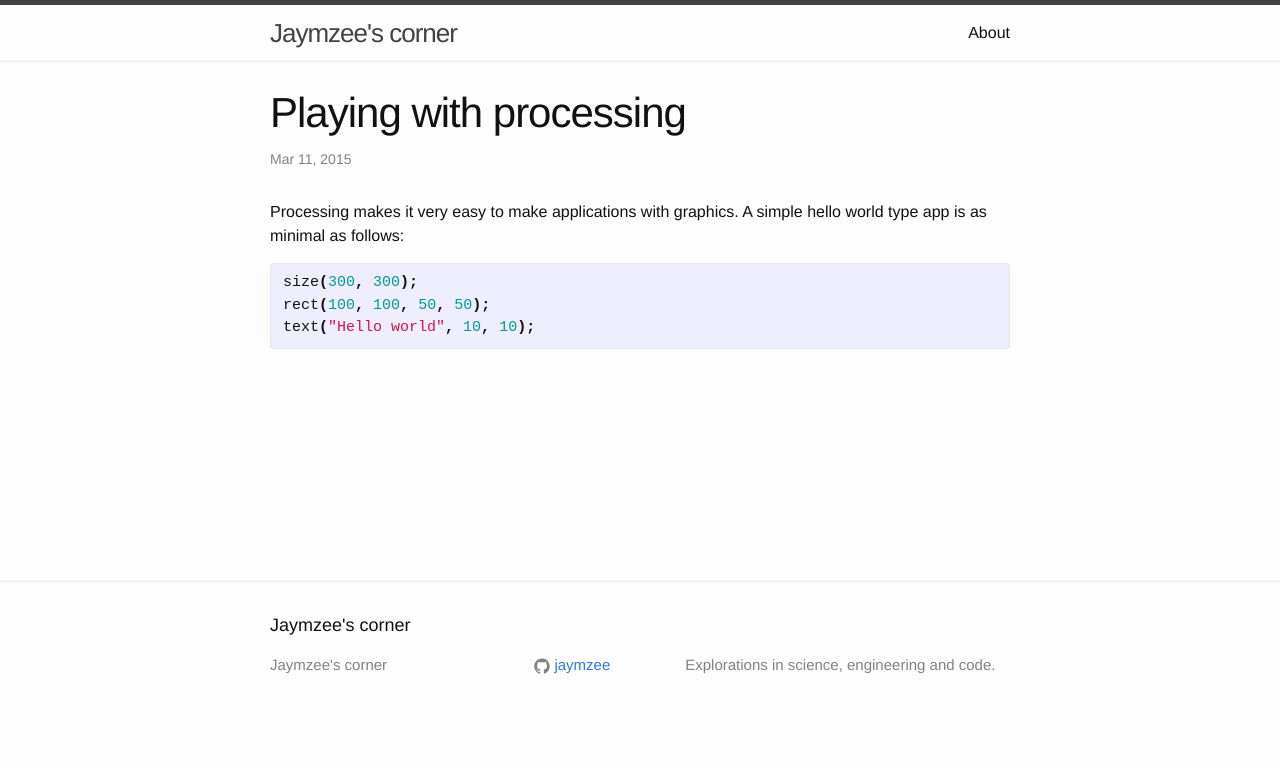
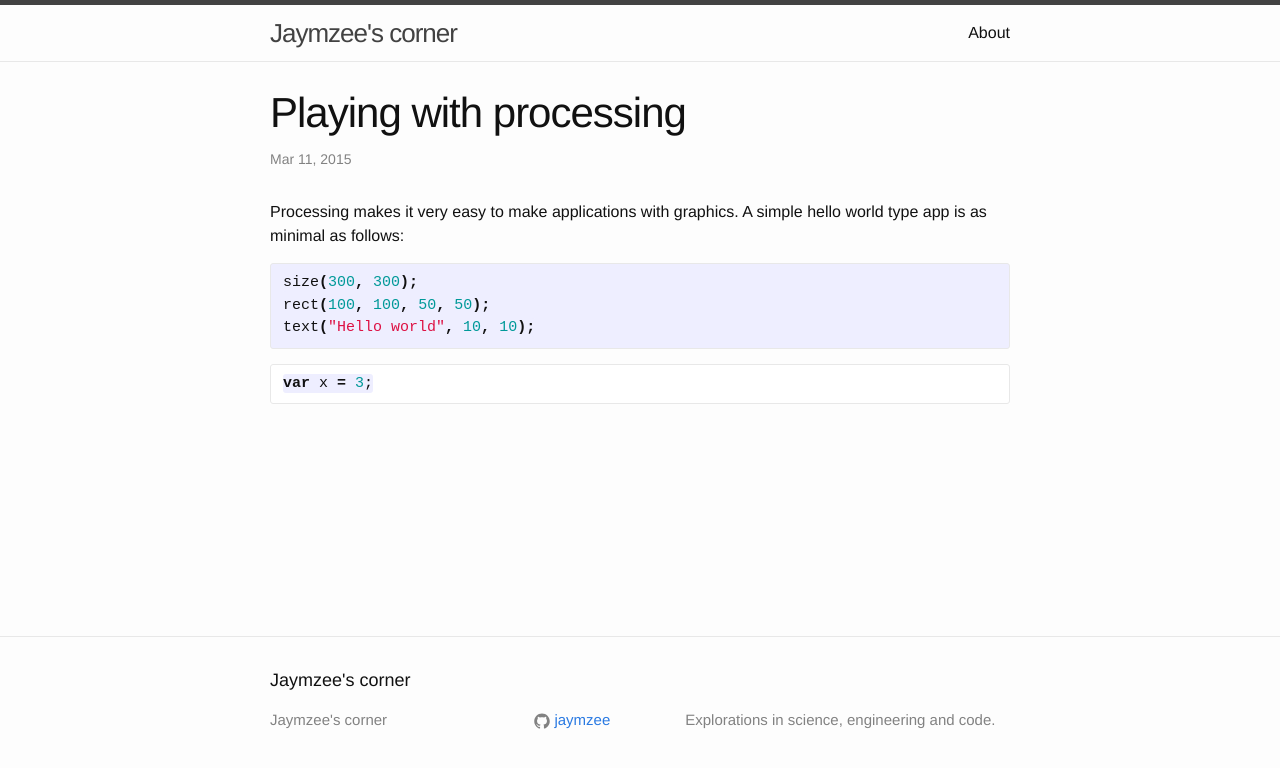
Before and after one commit to jaymzee/jaymzee.github.io, a Jekyll site: the page built from _posts/2015-03-11-playing-with-processing.markdown, in a window 1280 px wide. Shown: the top 768 px of the page. Built offline with Jekyll 4.4.1, drawn with Linux system fonts in a browser that asks for light colours.

Commit message:
test fenced code block

````diff
--- a/_posts/2015-03-11-playing-with-processing.markdown
+++ b/_posts/2015-03-11-playing-with-processing.markdown
@@ -11,6 +11,10 @@ rect(100, 100, 50, 50);
 text("Hello world", 10, 10);
 {% endhighlight %}
 
+```javascript
+var x = 3;
+```
+
 <script src="https://cdnjs.cloudflare.com/ajax/libs/processing.js/1.4.8/processing.min.js"></script>
 <script type="text/processing" data-processing-target="pjs">
 size(300, 300);
````
